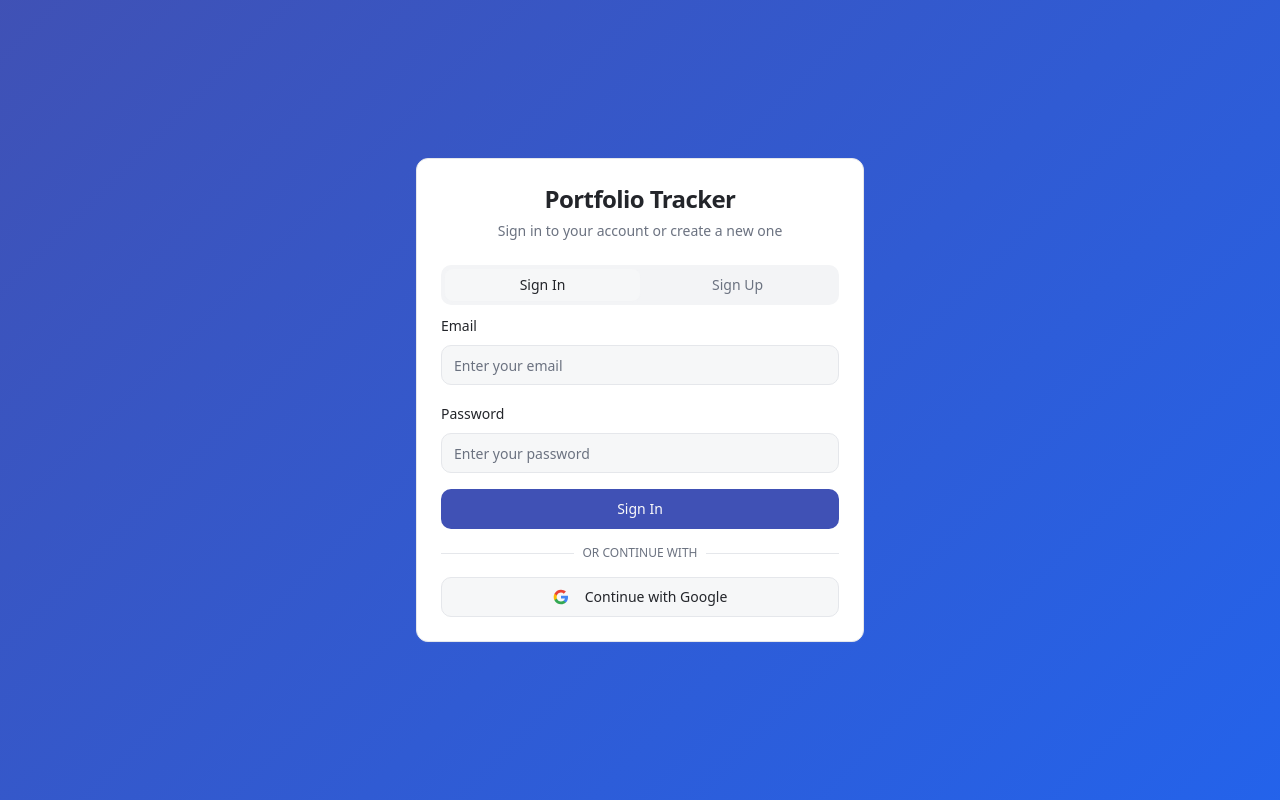
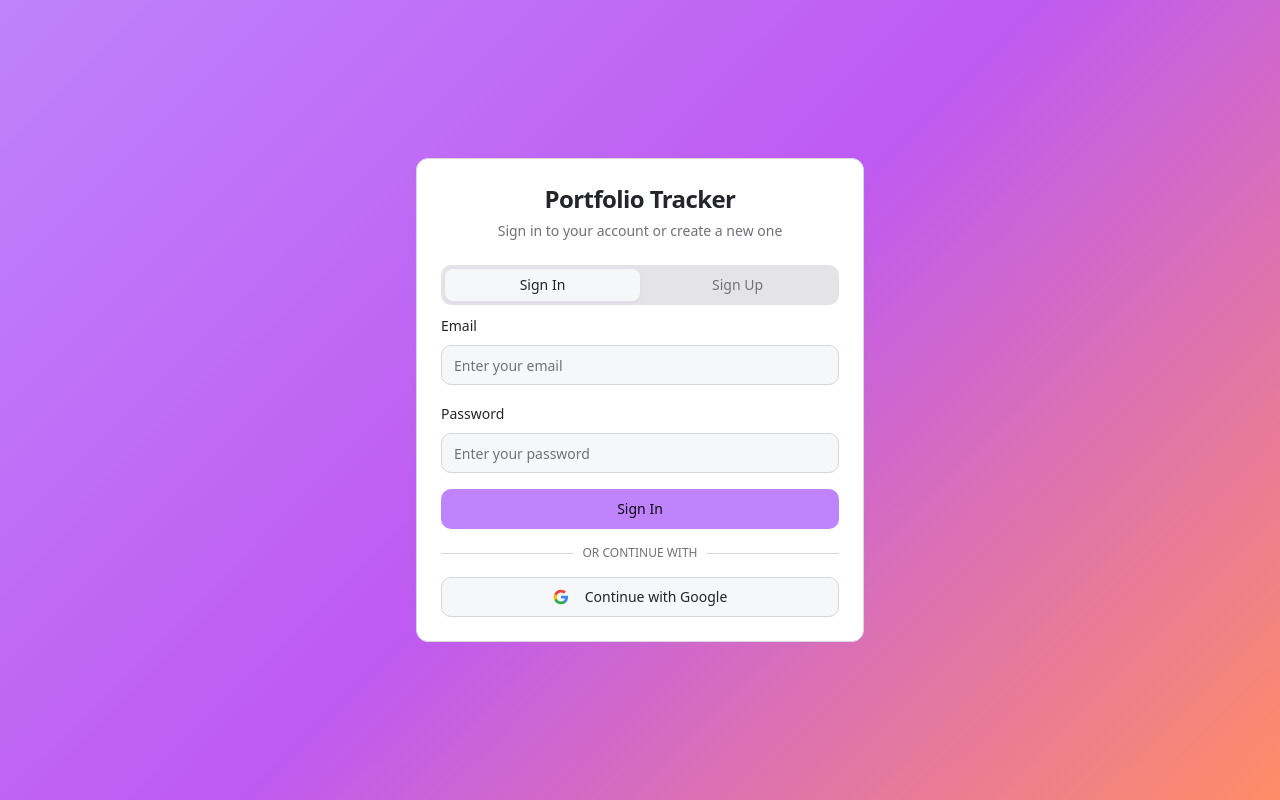
Before and after one commit to Pankajpysoft/etf-dukandaar-dash, a React (Vite) app: page /auth in a window 1280 px wide. Built offline with nearby package versions, Linux system fonts and the light colour scheme.

Commit message:
Refactor: Remove unused screens and enhance styling
Removes the Watchlist and Alerts screens from the application.
Enhances the overall coloring and animations throughout the application for a more polished user experience.

```diff
--- a/src/components/dashboard/RecentAlerts.tsx
+++ b/src/components/dashboard/RecentAlerts.tsx
@@ -71,13 +71,13 @@ function getAlertColor(type: Alert["type"]) {
 
 export function RecentAlerts() {
   return (
-    <Card className="bg-gradient-card shadow-lg">
+    <Card className="bg-gradient-card shadow-primary animate-fade-in">
       <CardHeader className="flex flex-row items-center justify-between">
-        <CardTitle className="text-foreground flex items-center">
-          <Bell className="w-5 h-5 mr-2" />
+        <CardTitle className="text-foreground flex items-center animate-float">
+          <Bell className="w-5 h-5 mr-2 animate-glow-pulse" />
           Recent Alerts
         </CardTitle>
-        <Badge variant="secondary" className="text-xs">
+        <Badge variant="secondary" className="text-xs shadow-accent animate-scale-in">
           {alerts.length} new
         </Badge>
       </CardHeader>
@@ -88,10 +88,10 @@ export function RecentAlerts() {
             return (
               <div
                 key={alert.id}
-                className="flex items-center justify-between p-3 bg-background rounded-lg border border-border hover:shadow-md transition-shadow"
+                className="flex items-center justify-between p-3 bg-gradient-card rounded-lg border border-border hover:shadow-primary hover:scale-105 transition-all duration-300 animate-scale-in"
               >
                 <div className="flex items-center space-x-3">
-                  <div className={cn("p-2 rounded-full bg-secondary", getAlertColor(alert.type))}>
+                  <div className={cn("p-2 rounded-full bg-gradient-secondary shadow-accent animate-glow-pulse", getAlertColor(alert.type))}>
                     <Icon className="w-4 h-4" />
                   </div>
                   <div>
--- a/src/index.css
+++ b/src/index.css
@@ -17,42 +17,47 @@ All colors MUST be HSL.
     --popover: 0 0% 100%;
     --popover-foreground: 220 9% 15%;
 
-    --primary: 231 48% 48%;
-    --primary-foreground: 0 0% 98%;
+    --primary: 270 95% 75%;
+    --primary-foreground: 270 20% 5%;
+    --primary-glow: 270 85% 85%;
 
-    --secondary: 220 14% 96%;
-    --secondary-foreground: 220 9% 15%;
+    --secondary: 240 10% 20%;
+    --secondary-foreground: 240 5% 95%;
 
-    --muted: 220 14% 96%;
-    --muted-foreground: 220 9% 46%;
+    --muted: 240 6% 90%;
+    --muted-foreground: 240 4% 46%;
 
-    --accent: 142 76% 36%;
-    --accent-foreground: 0 0% 98%;
+    --accent: 15 100% 70%;
+    --accent-foreground: 15 20% 5%;
 
-    --destructive: 0 84% 60%;
+    --destructive: 0 84% 65%;
     --destructive-foreground: 0 0% 98%;
 
-    --border: 220 13% 91%;
-    --input: 220 13% 91%;
-    --ring: 231 48% 48%;
+    --border: 240 6% 85%;
+    --input: 240 6% 85%;
+    --ring: 270 95% 75%;
 
-    --success: 142 76% 36%;
-    --success-foreground: 0 0% 98%;
+    --success: 150 85% 55%;
+    --success-foreground: 150 20% 5%;
 
-    --warning: 38 92% 50%;
-    --warning-foreground: 0 0% 98%;
+    --warning: 45 95% 65%;
+    --warning-foreground: 45 20% 5%;
 
-    --info: 221 83% 53%;
-    --info-foreground: 0 0% 98%;
+    --info: 210 95% 70%;
+    --info-foreground: 210 20% 5%;
 
-    --gradient-primary: linear-gradient(135deg, hsl(231 48% 48%) 0%, hsl(221 83% 53%) 100%);
-    --gradient-success: linear-gradient(135deg, hsl(142 76% 36%) 0%, hsl(120 100% 25%) 100%);
-    --gradient-card: linear-gradient(145deg, hsl(0 0% 100%) 0%, hsl(220 14% 98%) 100%);
+    --gradient-primary: linear-gradient(135deg, hsl(270 95% 75%) 0%, hsl(280 85% 65%) 50%, hsl(15 100% 70%) 100%);
+    --gradient-secondary: linear-gradient(135deg, hsl(240 10% 20%) 0%, hsl(245 15% 30%) 100%);
+    --gradient-success: linear-gradient(135deg, hsl(150 85% 55%) 0%, hsl(160 90% 45%) 100%);
+    --gradient-card: linear-gradient(145deg, hsl(0 0% 100%) 0%, hsl(240 20% 98%) 50%, hsl(270 15% 96%) 100%);
+    --gradient-hover: linear-gradient(135deg, hsl(270 85% 85%) 0%, hsl(280 75% 80%) 100%);
 
-    --shadow-sm: 0 1px 2px 0 hsl(220 13% 91% / 0.05);
-    --shadow-md: 0 4px 6px -1px hsl(220 13% 91% / 0.1), 0 2px 4px -2px hsl(220 13% 91% / 0.1);
-    --shadow-lg: 0 10px 15px -3px hsl(220 13% 91% / 0.1), 0 4px 6px -4px hsl(220 13% 91% / 0.1);
-    --shadow-glow: 0 0 20px hsl(231 48% 48% / 0.15);
+    --shadow-sm: 0 2px 4px 0 hsl(270 95% 75% / 0.1);
+    --shadow-md: 0 6px 12px -2px hsl(270 95% 75% / 0.15), 0 4px 8px -2px hsl(270 95% 75% / 0.1);
+    --shadow-lg: 0 20px 25px -5px hsl(270 95% 75% / 0.15), 0 10px 15px -3px hsl(270 95% 75% / 0.1);
+    --shadow-glow: 0 0 30px hsl(270 95% 75% / 0.25);
+    --shadow-primary: 0 10px 30px -10px hsl(270 95% 75% / 0.3);
+    --shadow-accent: 0 8px 25px -8px hsl(15 100% 70% / 0.3);
 
     --radius: 0.75rem;
 
@@ -74,33 +79,56 @@ All colors MUST be HSL.
   }
 
   .dark {
-    --background: 222.2 84% 4.9%;
-    --foreground: 210 40% 98%;
+    --background: 240 20% 8%;
+    --foreground: 240 5% 95%;
 
-    --card: 222.2 84% 4.9%;
-    --card-foreground: 210 40% 98%;
+    --card: 240 15% 12%;
+    --card-foreground: 240 5% 95%;
 
-    --popover: 222.2 84% 4.9%;
-    --popover-foreground: 210 40% 98%;
+    --popover: 240 15% 12%;
+    --popover-foreground: 240 5% 95%;
 
-    --primary: 210 40% 98%;
-    --primary-foreground: 222.2 47.4% 11.2%;
+    --primary: 270 85% 80%;
+    --primary-foreground: 270 20% 10%;
+    --primary-glow: 270 75% 70%;
 
-    --secondary: 217.2 32.6% 17.5%;
-    --secondary-foreground: 210 40% 98%;
+    --secondary: 240 15% 25%;
+    --secondary-foreground: 240 5% 90%;
 
-    --muted: 217.2 32.6% 17.5%;
-    --muted-foreground: 215 20.2% 65.1%;
+    --muted: 240 15% 20%;
+    --muted-foreground: 240 5% 65%;
 
-    --accent: 217.2 32.6% 17.5%;
-    --accent-foreground: 210 40% 98%;
+    --accent: 15 90% 75%;
+    --accent-foreground: 15 20% 10%;
 
-    --destructive: 0 62.8% 30.6%;
-    --destructive-foreground: 210 40% 98%;
+    --destructive: 0 75% 60%;
+    --destructive-foreground: 0 0% 98%;
 
-    --border: 217.2 32.6% 17.5%;
-    --input: 217.2 32.6% 17.5%;
-    --ring: 212.7 26.8% 83.9%;
+    --border: 240 15% 20%;
+    --input: 240 15% 20%;
+    --ring: 270 85% 80%;
+
+    --success: 150 75% 60%;
+    --success-foreground: 150 20% 10%;
+
+    --warning: 45 85% 70%;
+    --warning-foreground: 45 20% 10%;
+
+    --info: 210 85% 75%;
+    --info-foreground: 210 20% 10%;
+
+    --gradient-primary: linear-gradient(135deg, hsl(270 85% 80%) 0%, hsl(280 75% 70%) 50%, hsl(15 90% 75%) 100%);
+    --gradient-secondary: linear-gradient(135deg, hsl(240 15% 25%) 0%, hsl(245 20% 35%) 100%);
+    --gradient-success: linear-gradient(135deg, hsl(150 75% 60%) 0%, hsl(160 80% 50%) 100%);
+    --gradient-card: linear-gradient(145deg, hsl(240 15% 12%) 0%, hsl(245 18% 15%) 50%, hsl(270 20% 18%) 100%);
+    --gradient-hover: linear-gradient(135deg, hsl(270 75% 70%) 0%, hsl(280 65% 65%) 100%);
+
+    --shadow-sm: 0 2px 4px 0 hsl(270 85% 80% / 0.1);
+    --shadow-md: 0 6px 12px -2px hsl(270 85% 80% / 0.15), 0 4px 8px -2px hsl(270 85% 80% / 0.1);
+    --shadow-lg: 0 20px 25px -5px hsl(270 85% 80% / 0.15), 0 10px 15px -3px hsl(270 85% 80% / 0.1);
+    --shadow-glow: 0 0 30px hsl(270 85% 80% / 0.25);
+    --shadow-primary: 0 10px 30px -10px hsl(270 85% 80% / 0.3);
+    --shadow-accent: 0 8px 25px -8px hsl(15 90% 75% / 0.3);
     --sidebar-background: 240 5.9% 10%;
     --sidebar-foreground: 240 4.8% 95.9%;
     --sidebar-primary: 224.3 76.3% 48%;
--- a/tailwind.config.ts
+++ b/tailwind.config.ts
@@ -26,7 +26,8 @@ export default {
 				foreground: 'hsl(var(--foreground))',
 				primary: {
 					DEFAULT: 'hsl(var(--primary))',
-					foreground: 'hsl(var(--primary-foreground))'
+					foreground: 'hsl(var(--primary-foreground))',
+					glow: 'hsl(var(--primary-glow))'
 				},
 				secondary: {
 					DEFAULT: 'hsl(var(--secondary))',
@@ -77,14 +78,18 @@ export default {
 			},
 			backgroundImage: {
 				'gradient-primary': 'var(--gradient-primary)',
+				'gradient-secondary': 'var(--gradient-secondary)',
 				'gradient-success': 'var(--gradient-success)',
 				'gradient-card': 'var(--gradient-card)',
+				'gradient-hover': 'var(--gradient-hover)',
 			},
 			boxShadow: {
 				'sm': 'var(--shadow-sm)',
 				'md': 'var(--shadow-md)',
 				'lg': 'var(--shadow-lg)',
 				'glow': 'var(--shadow-glow)',
+				'primary': 'var(--shadow-primary)',
+				'accent': 'var(--shadow-accent)',
 			},
 			borderRadius: {
 				lg: 'var(--radius)',
@@ -93,25 +98,59 @@ export default {
 			},
 			keyframes: {
 				'accordion-down': {
-					from: {
-						height: '0'
-					},
-					to: {
-						height: 'var(--radix-accordion-content-height)'
-					}
+					from: { height: '0', opacity: '0' },
+					to: { height: 'var(--radix-accordion-content-height)', opacity: '1' }
 				},
 				'accordion-up': {
-					from: {
-						height: 'var(--radix-accordion-content-height)'
-					},
-					to: {
-						height: '0'
-					}
+					from: { height: 'var(--radix-accordion-content-height)', opacity: '1' },
+					to: { height: '0', opacity: '0' }
+				},
+				'fade-in': {
+					'0%': { opacity: '0', transform: 'translateY(10px)' },
+					'100%': { opacity: '1', transform: 'translateY(0)' }
+				},
+				'fade-out': {
+					'0%': { opacity: '1', transform: 'translateY(0)' },
+					'100%': { opacity: '0', transform: 'translateY(10px)' }
+				},
+				'scale-in': {
+					'0%': { transform: 'scale(0.95)', opacity: '0' },
+					'100%': { transform: 'scale(1)', opacity: '1' }
+				},
+				'scale-out': {
+					'0%': { transform: 'scale(1)', opacity: '1' },
+					'100%': { transform: 'scale(0.95)', opacity: '0' }
+				},
+				'slide-in-right': {
+					'0%': { transform: 'translateX(100%)' },
+					'100%': { transform: 'translateX(0)' }
+				},
+				'slide-out-right': {
+					'0%': { transform: 'translateX(0)' },
+					'100%': { transform: 'translateX(100%)' }
+				},
+				'glow-pulse': {
+					'0%, 100%': { boxShadow: '0 0 20px hsl(var(--primary) / 0.3)' },
+					'50%': { boxShadow: '0 0 40px hsl(var(--primary) / 0.6)' }
+				},
+				'float': {
+					'0%, 100%': { transform: 'translateY(0px)' },
+					'50%': { transform: 'translateY(-10px)' }
 				}
 			},
 			animation: {
-				'accordion-down': 'accordion-down 0.2s ease-out',
-				'accordion-up': 'accordion-up 0.2s ease-out'
+				'accordion-down': 'accordion-down 0.3s ease-out',
+				'accordion-up': 'accordion-up 0.3s ease-out',
+				'fade-in': 'fade-in 0.4s ease-out',
+				'fade-out': 'fade-out 0.3s ease-out',
+				'scale-in': 'scale-in 0.3s ease-out',
+				'scale-out': 'scale-out 0.2s ease-out',
+				'slide-in-right': 'slide-in-right 0.4s ease-out',
+				'slide-out-right': 'slide-out-right 0.3s ease-out',
+				'glow-pulse': 'glow-pulse 2s ease-in-out infinite',
+				'float': 'float 3s ease-in-out infinite',
+				'enter': 'fade-in 0.4s ease-out, scale-in 0.3s ease-out',
+				'exit': 'fade-out 0.3s ease-out, scale-out 0.2s ease-out'
 			}
 		}
 	},
```
Also changed, not shown: src/components/layout/Sidebar.tsx (+10 -12 lines).
